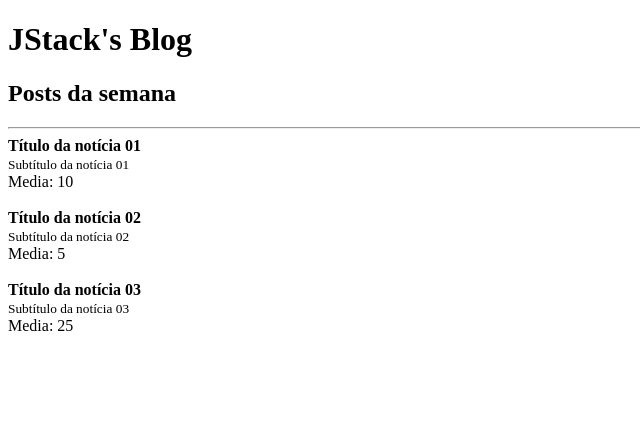
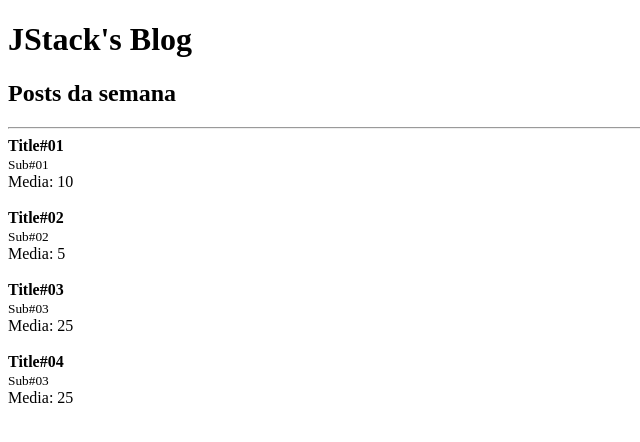
Before and after one commit to Sans-arch/react-fundamentos, a React app: page / in a window 1280 px wide. Shown: the top 442 px of the page, without its empty margins (0-640 px from the left). Built offline with nearby package versions, Linux system fonts and the light colour scheme.

Commit message:
Add Posts array, working with Lists in React

```diff
--- a/src/App.js
+++ b/src/App.js
@@ -2,6 +2,13 @@ import React from "react";
 
 import Header from "./Header";
 import Post from "./Post";
+
+const posts = [
+  { title: 'Title#01', subtitle: 'Sub#01', likes: 20 },
+  { title: 'Title#02', subtitle: 'Sub#02', likes: 10 },
+  { title: 'Title#03', subtitle: 'Sub#03', likes: 50 },
+  { title: 'Title#04', subtitle: 'Sub#03', likes: 50 },
+];
 
 // Props -> Properties
 function App() {
@@ -13,27 +20,16 @@ function App() {
 
       <hr />
 
-      <Post
-        likes={20}
-        post={{
-          title: 'Título da notícia 01',
-          subtitle: 'Subtítulo da notícia 01'
-        }}
-      />
-      <Post
-        likes={10}
-        post={{
-          title: 'Título da notícia 02',
-          subtitle: 'Subtítulo da notícia 02'
-        }}
-      />
-      <Post
-        likes={50}
-        post={{
-          title: 'Título da notícia 03',
-          subtitle: 'Subtítulo da notícia 03'
-        }}
-      />
+      {posts.map(post => (
+        <Post
+          key={post.title}
+          likes={post.likes}
+          post={{
+            title: post.title,
+            subtitle: post.subtitle
+          }}
+        />
+      ))}
     </>
   );
 }
```
